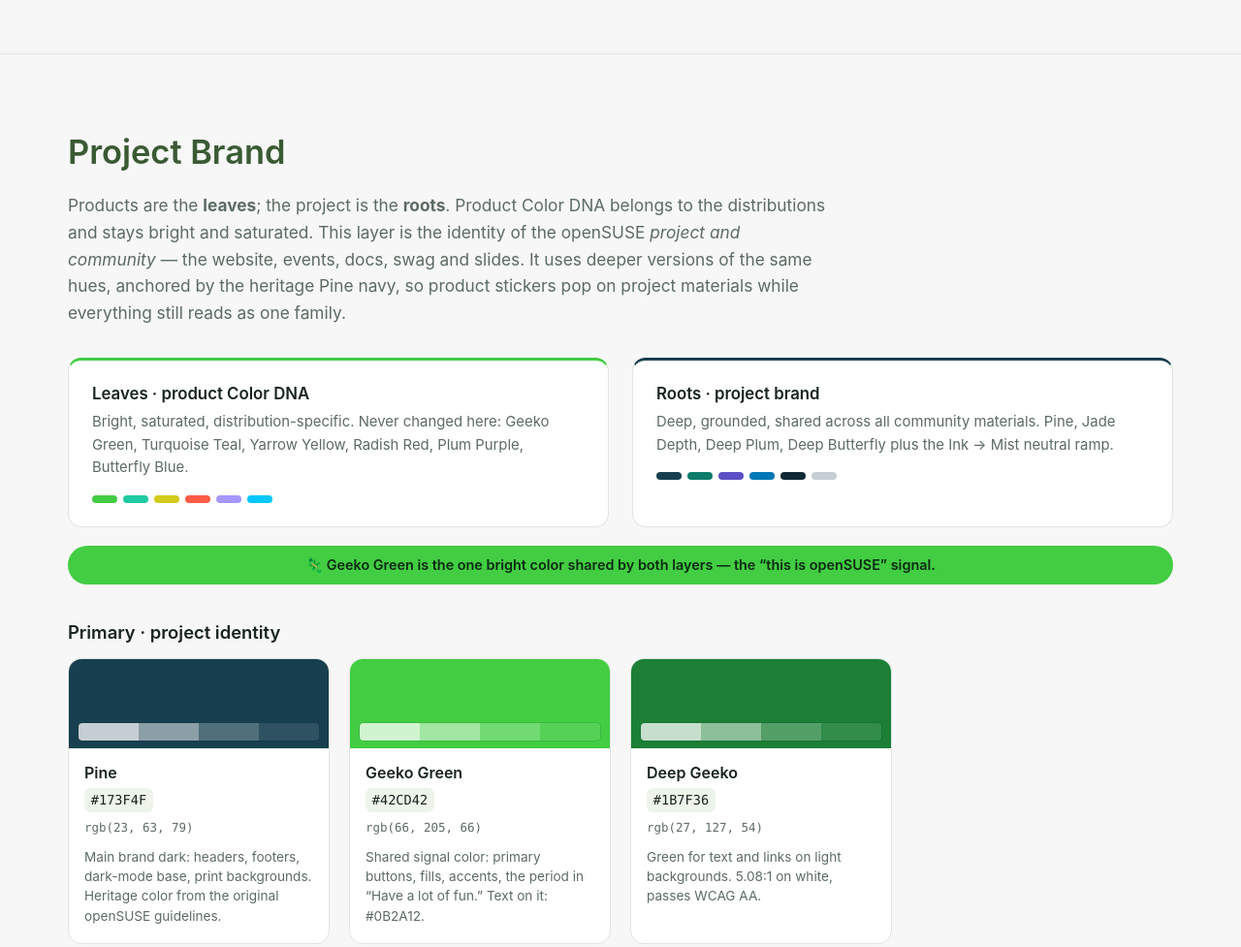
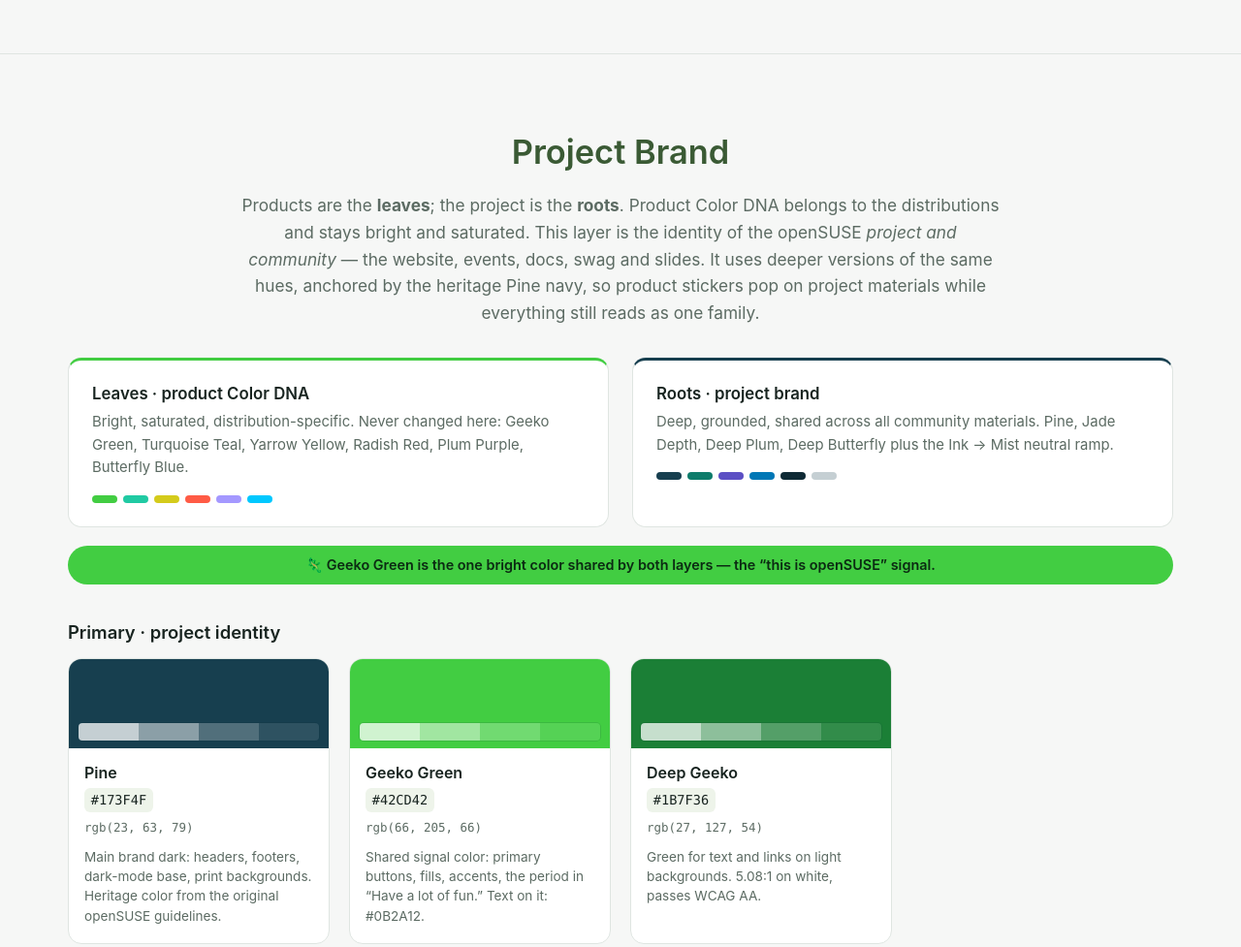
Before and after one commit to douglasdemaio/opensuse-branding, a plain HTML site: page index.html in a window 1280 px wide. Shown: the part 800-1777 px from the top of the page at 97% size. Drawn offline with Linux system fonts and the light colour scheme; a web font is replaced by a local one.

Commit message:
style: center section titles and lead paragraphs

```diff
--- a/css/style.css
+++ b/css/style.css
@@ -127,6 +127,16 @@ section {
 }
 section + section {
   border-top: 1px solid var(--line);
+}
+
+/* Section titles and lead paragraphs are centered throughout the guide;
+   card and swatch body copy stays left-aligned for readability. */
+section > .container > h2,
+section > .container > p:first-of-type {
+  text-align: center;
+}
+section > .container > p:first-of-type {
+  margin-inline: auto;
 }
 
 /* ============================================================
```
